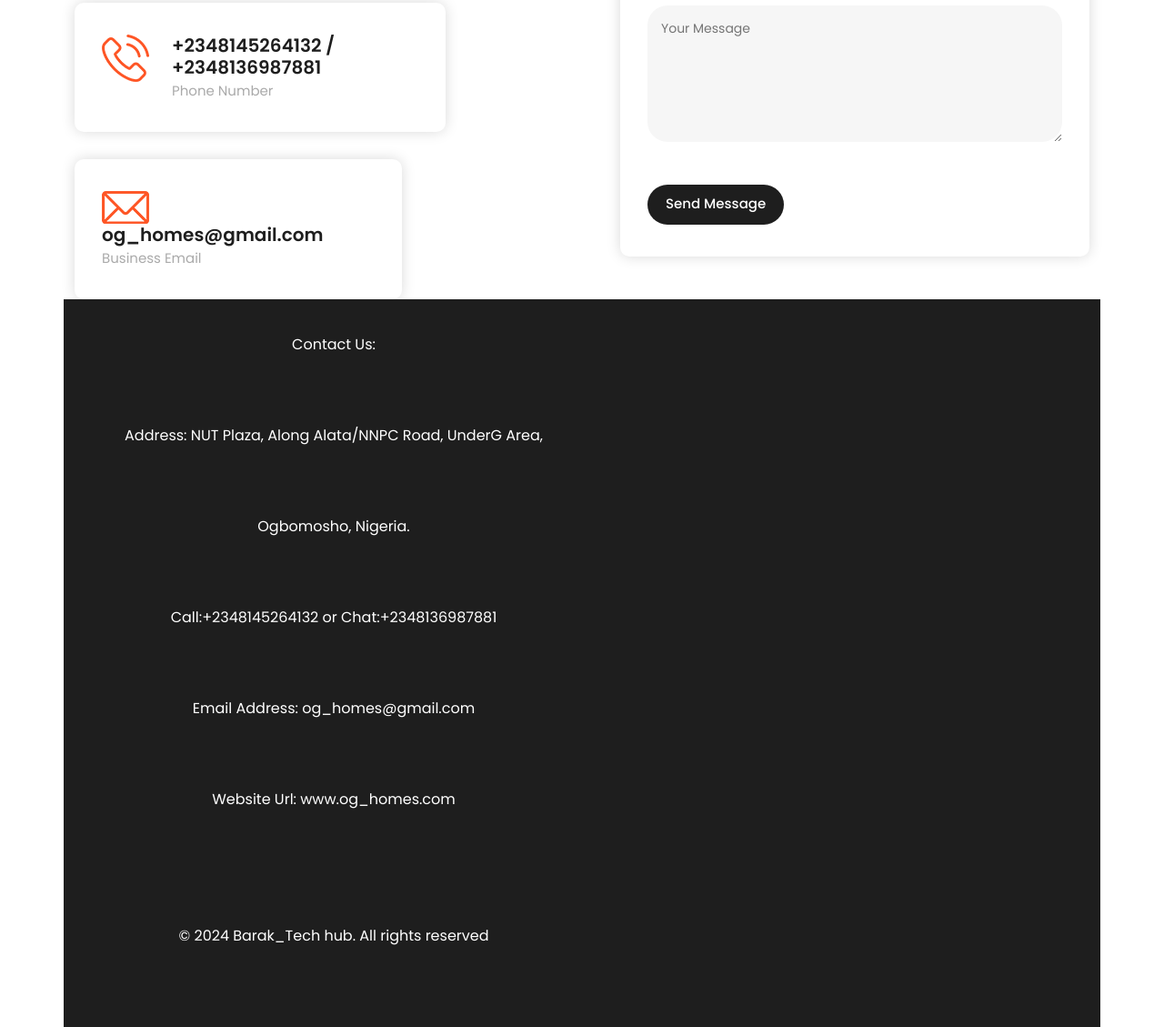
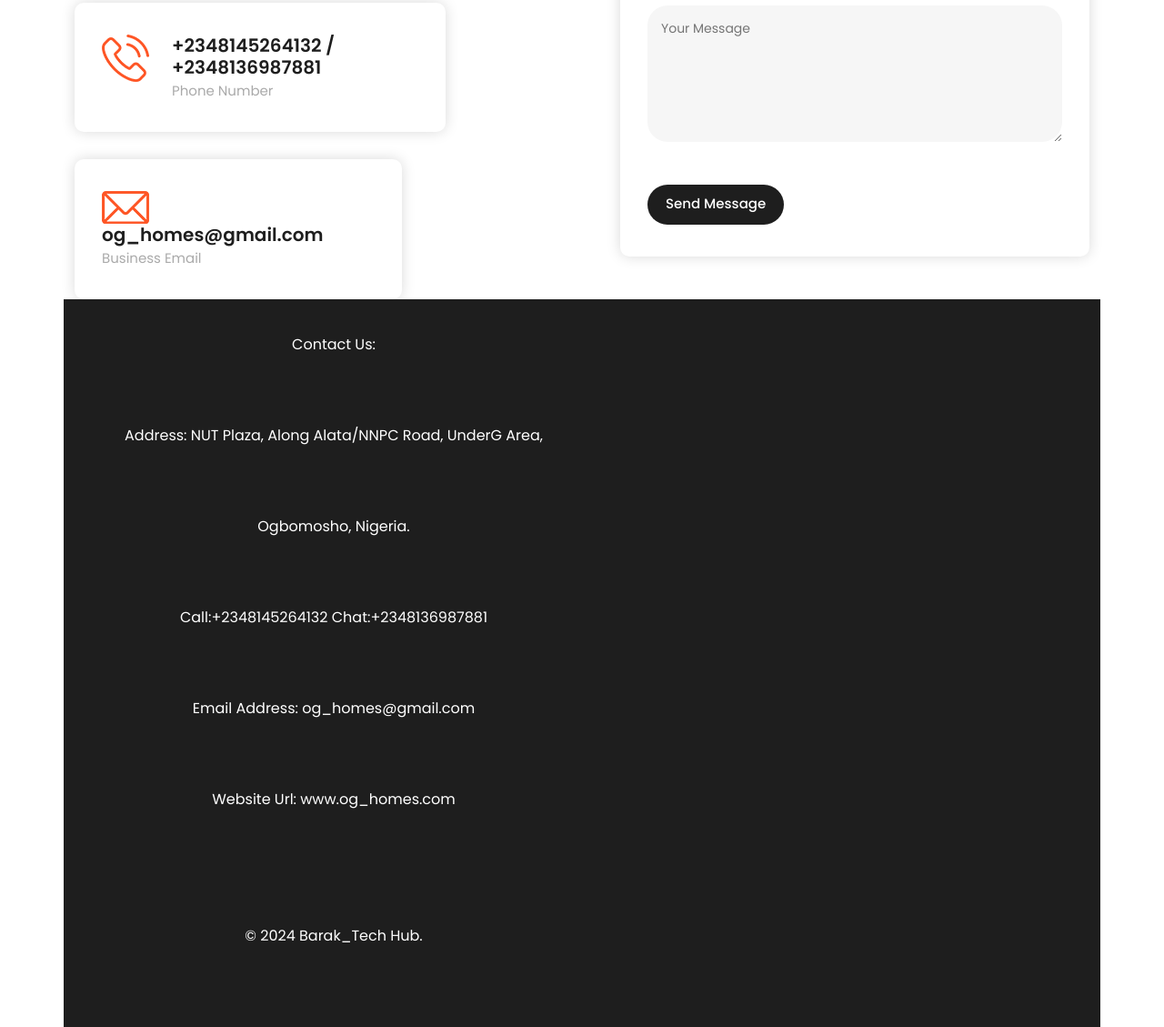
Before and after one commit to Adeniyi-code-Barak/OG_HOMES, a plain HTML site: page contact.html in a window 1280 px wide. Shown: the part 1025-2154 px from the top of the page at 91% size. Drawn offline with nearby package versions, Linux system fonts and the light colour scheme.

Commit message:
OG_HOMES

```diff
--- a/contact.html
+++ b/contact.html
@@ -169,12 +169,12 @@ https://templatemo.com/tm-591-villa-agency
             <div class="col-lg-6">
               <p>
                 Contact Us:<br>
-                Address: NUT Plaza, Along Alata/NNPC Road, UnderG Area, Ogbomosho, Nigeria. <br>
-                Call:+2348145264132 or Chat:+2348136987881<br>
-                Email Address: og_homes@gmail.com<br>
-                Website Url: www.og_homes.com<br>
-              </p>
-              <p>© 2024 Barak_Tech hub. All rights reserved</a></p>
+              Address: NUT Plaza, Along Alata/NNPC Road, UnderG Area, Ogbomosho, Nigeria. <br>
+              Call:+2348145264132   Chat:+2348136987881<br>
+              Email Address: og_homes@gmail.com<br>
+              Website Url: www.og_homes.com<br>
+            </p>
+            <p>© 2024 Barak_Tech Hub.</a></p>
             </div>
           </div>
         </footer>
```
Also changed, not shown: about_us.html (+2 -2 lines), index.html (+2 -2 lines).
